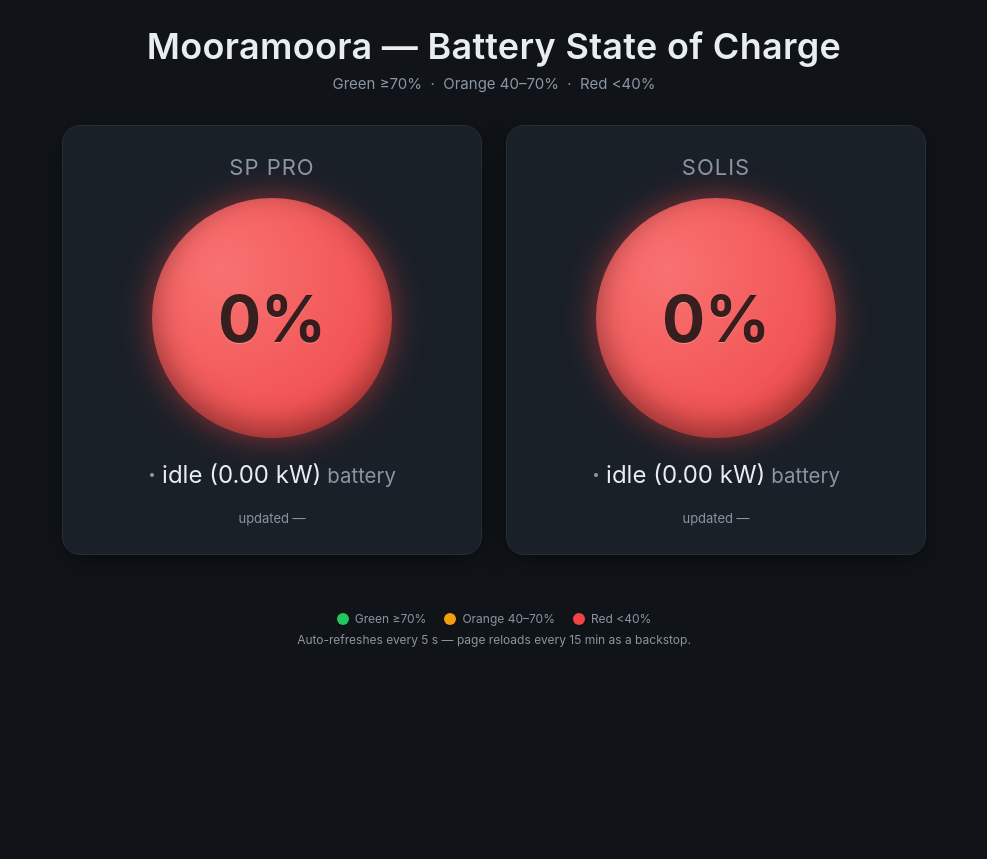
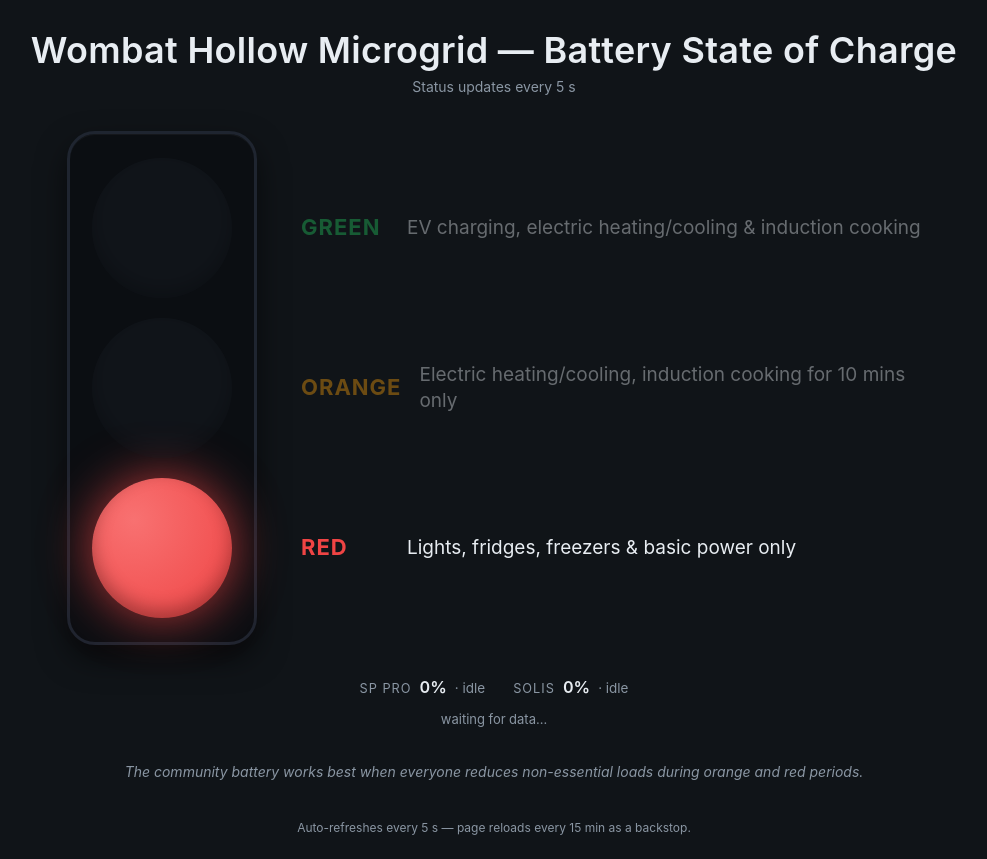
Before and after one commit to glenmo/soc_traffic_light, a Flask app: page / in a window 1280 px wide. Shown: the whole page, without its empty margins (146-1133 px from the left). Before the commit the page ends 647 px from the top, so only its background shows below. Run offline with Flask 3, Linux system fonts and the light colour scheme.

Commit message:
Traffic light redesign, Solis dual-battery SOC, upstream path fallback
Changes made on pignus in May 2026 and never committed:
- index.html: single traffic-light housing with guidance rows and an
  offline banner, replacing the two per-inverter cards.
- Solis SOC is the average of battery_soc and bms2_battery_soc.
- Try /api/solis/data, then fall back to legacy /api/data on 404.
- Accept battery_w (SP Pro selpi reader) as battery power.
- online = "have a SOC value" instead of upstream _read_ok, which
  flapped on any failed register batch.
- Default site name "Wombat Hollow Microgrid".

Co-Authored-By: Claude Opus 5.5 <noreply@anthropic.com>

```diff
--- a/app.py
+++ b/app.py
@@ -69,7 +69,7 @@ class Config:
     request_timeout = 4  # seconds per upstream HTTP call
     green_min = 70
     orange_min = 40
-    site_name = "Mooramoora"
+    site_name = "Wombat Hollow Microgrid"
 
 
 CONFIG = Config()
@@ -83,6 +83,15 @@ class UpstreamPoller:
     and caches the latest decoded SOC + power per inverter."""
 
     DEVICES = ("sppro", "solis")
+
+    # Upstream paths to try for each device, in order. Falls back to the
+    # next path if the previous returns 404. Earlier versions of
+    # microgrid_remote_monitor only had the legacy /api/data route for
+    # Solis (no /api/solis/data), hence the fallback.
+    DEVICE_PATHS = {
+        "sppro": ("/api/sppro/data",),
+        "solis": ("/api/solis/data", "/api/data"),
+    }
 
     def __init__(self, upstream: str, poll_interval: int, request_timeout: int):
         self.upstream = upstream.rstrip("/")
@@ -105,36 +114,72 @@ class UpstreamPoller:
         }
 
     def _fetch_one(self, device: str) -> dict:
-        url = f"{self.upstream}/api/{device}/data"
-        try:
-            r = requests.get(url, timeout=self.request_timeout)
-            r.raise_for_status()
-            payload = r.json()
-        except Exception as e:
+        paths = self.DEVICE_PATHS.get(device, (f"/api/{device}/data",))
+        payload = None
+        last_error = None
+        for path in paths:
+            url = f"{self.upstream}{path}"
+            try:
+                r = requests.get(url, timeout=self.request_timeout)
+                # On 404, transparently fall through to the next path
+                if r.status_code == 404:
+                    last_error = f"HTTP 404 at {path}"
+                    continue
+                r.raise_for_status()
+                payload = r.json()
+                last_error = None
+                break
+            except Exception as e:
+                last_error = f"{type(e).__name__}: {e}"
+                # On any non-404 error don't keep retrying alternate paths —
+                # they're almost certainly the same network problem.
+                break
+        if payload is None:
             return {**self._empty_state(),
                     "polled_at": datetime.now(timezone.utc).isoformat(),
-                    "error": f"{type(e).__name__}: {e}"}
+                    "error": last_error or "no payload"}
 
         # The Solis/SP Pro endpoints return a flat dict keyed by register name.
         # `battery_soc` is %, `battery_power` is W (signed: + charge, - discharge).
         soc = payload.get("battery_soc")
+
+        # Solis has two batteries — average their SOCs so the light reflects
+        # overall pack state rather than just battery 1.
+        #   - battery 1 SOC: battery_soc
+        #   - battery 2 SOC: bms2_battery_soc  (different field naming on the
+        #                                       Solis selpi-style reader)
+        if device == "solis":
+            b2_soc = payload.get("bms2_battery_soc")
+            if b2_soc is not None and soc is not None:
+                soc = (float(soc) + float(b2_soc)) / 2.0
+
         power = payload.get("battery_power")
-        # Some SP Pro variants expose kW instead of W under a different key —
-        # be defensive.
+        # Different readers expose battery power under different keys:
+        #   - Solis Modbus reader:  battery_power  (W, signed: + charge, - discharge)
+        #   - SP Pro selpi reader:  battery_w      (W, signed: + charge, - discharge)
+        # Be defensive — check the common variants in priority order.
         if power is None:
-            for alt in ("battery_power_kw", "batt_power", "battery_power_w"):
+            for alt in ("battery_w", "battery_power_w",
+                        "batt_power", "battery_power_kw"):
                 if alt in payload:
                     power = payload[alt]
                     if alt == "battery_power_kw":
                         power = power * 1000.0
                     break
 
+        # `online` was previously taken from the upstream `_read_ok` flag,
+        # but rubberduck's Solis reader sets _read_ok=False on *any* failed
+        # register batch, even when the previous SOC value is still in the
+        # dict and valid. With ~5% batch failure that flapped the banner
+        # constantly. Use "do we have a SOC number" as the online signal
+        # instead — the dashboard JS already handles staleness separately
+        # via the polled_at freshness check.
         return {
             "soc": float(soc) if soc is not None else None,
             "power_w": float(power) if power is not None else None,
             "fetched_at": payload.get("_timestamp"),
             "polled_at": datetime.now(timezone.utc).isoformat(),
-            "online": payload.get("_read_ok", soc is not None),
+            "online": soc is not None,
             "error": None,
         }
 
@@ -260,7 +305,7 @@ def main():
                         help="SOC %% at which light goes green (default: 70)")
     parser.add_argument("--orange-min", type=int, default=40,
                         help="SOC %% at which light goes orange (default: 40)")
-    parser.add_argument("--site-name", default="Mooramoora",
+    parser.add_argument("--site-name", default="Wombat Hollow Microgrid",
                         help="Site name shown in the header (default: Mooramoora)")
     parser.add_argument("--debug", action="store_true",
                         help="Flask debug mode")
--- a/templates/index.html
+++ b/templates/index.html
@@ -4,7 +4,7 @@
 <meta charset="utf-8">
 <meta name="viewport" content="width=device-width,initial-scale=1">
 <meta http-equiv="refresh" content="900">
-<title>{{ site_name }} — Battery SOC</title>
+<title>{{ site_name }} — Battery State of Charge</title>
 <style>
   :root {
     --bg: #101418;
@@ -15,7 +15,7 @@
     --green: #22c55e;
     --orange: #f59e0b;
     --red: #ef4444;
-    --grey: #4b5563;
+    --grey: #2a323d;
   }
   * { box-sizing: border-box; }
   html, body {
@@ -26,98 +26,166 @@
   }
   header {
     text-align: center;
-    padding: 24px 16px 8px;
+    padding: 28px 16px 8px;
   }
   header h1 {
-    margin: 0; font-size: clamp(20px, 4vw, 36px); font-weight: 600;
+    margin: 0; font-size: clamp(22px, 4vw, 36px); font-weight: 600;
     letter-spacing: 0.3px;
   }
   header .subtitle {
-    color: var(--muted); font-size: clamp(12px, 1.6vw, 15px);
+    color: var(--muted); font-size: clamp(12px, 1.6vw, 14px);
     margin-top: 6px;
   }
-  main {
-    display: flex; flex-wrap: wrap; gap: 24px;
-    justify-content: center; align-items: stretch;
-    padding: 24px 16px 32px;
-  }
-  .card {
-    background: var(--panel);
-    border: 1px solid var(--panel-border);
-    border-radius: 18px;
-    padding: 28px 24px;
-    width: min(420px, 92vw);
-    text-align: center;
-    box-shadow: 0 8px 24px rgba(0,0,0,0.35);
-  }
-  .card.stale { opacity: 0.55; }
-  .device-name {
-    font-size: clamp(18px, 2.4vw, 22px);
-    color: var(--muted); margin: 0 0 18px;
-    text-transform: uppercase; letter-spacing: 1px;
-  }
-  .light {
-    width: clamp(180px, 30vw, 240px); height: clamp(180px, 30vw, 240px);
-    border-radius: 50%;
-    margin: 0 auto;
-    background: var(--grey);
-    box-shadow: 0 0 0 8px rgba(255,255,255,0.04),
-                inset 0 -10px 30px rgba(0,0,0,0.45);
-    transition: background 0.3s ease, box-shadow 0.3s ease;
-    display: flex; align-items: center; justify-content: center;
-    position: relative;
-  }
-  .light .soc {
-    font-size: clamp(36px, 8vw, 64px);
-    font-weight: 700;
-    color: rgba(0,0,0,0.78);
-    text-shadow: 0 1px 0 rgba(255,255,255,0.25);
-  }
-  .light.green  { background: radial-gradient(circle at 30% 30%, #4ade80, var(--green)); box-shadow: 0 0 32px rgba(34,197,94,0.55), inset 0 -10px 30px rgba(0,0,0,0.4); }
-  .light.orange { background: radial-gradient(circle at 30% 30%, #fbbf24, var(--orange)); box-shadow: 0 0 32px rgba(245,158,11,0.55), inset 0 -10px 30px rgba(0,0,0,0.4); }
-  .light.red    { background: radial-gradient(circle at 30% 30%, #f87171, var(--red));    box-shadow: 0 0 32px rgba(239,68,68,0.55),  inset 0 -10px 30px rgba(0,0,0,0.4); }
-  .light.unknown { background: var(--grey); }
-  .power {
-    margin-top: 22px;
-    font-size: clamp(18px, 2.4vw, 24px);
-    min-height: 1.5em;
-  }
-  .power .arrow {
-    display: inline-block;
-    margin-right: 6px;
-    font-weight: 700;
-  }
-  .power.charging   .arrow { color: var(--green); }
-  .power.discharging .arrow { color: var(--orange); }
-  .power.idle       .arrow { color: var(--muted); }
-  .power .label { color: var(--muted); margin-left: 6px; font-size: 0.85em; }
-  .timestamp {
-    margin-top: 14px; color: var(--muted);
-    font-size: clamp(11px, 1.4vw, 13px); font-variant-numeric: tabular-nums;
-  }
+
   .offline-banner {
     background: var(--red); color: white; text-align: center;
     padding: 10px; font-weight: 600; letter-spacing: 0.5px;
     display: none;
   }
   .offline-banner.show { display: block; }
+
+  /* Main: big traffic light + guidance rows */
+  main {
+    padding: 28px 16px 16px;
+    max-width: 1100px;
+    margin: 0 auto;
+  }
+  .traffic-display {
+    display: flex;
+    align-items: stretch;
+    justify-content: center;
+    gap: 44px;
+    flex-wrap: wrap;
+  }
+  .traffic-housing {
+    background: #0b0e12;
+    border: 3px solid #1f2530;
+    border-radius: 28px;
+    padding: 24px 22px;
+    display: flex;
+    flex-direction: column;
+    gap: 20px;
+    flex-shrink: 0;
+    box-shadow: 0 14px 30px rgba(0,0,0,0.55), inset 0 1px 0 rgba(255,255,255,0.04);
+  }
+  .t-light {
+    width: clamp(100px, 14vw, 140px);
+    height: clamp(100px, 14vw, 140px);
+    border-radius: 50%;
+    background: var(--grey);
+    box-shadow: inset 0 -8px 18px rgba(0,0,0,0.5);
+    transition: background 0.4s ease, box-shadow 0.4s ease, opacity 0.4s ease;
+    opacity: 0.18;
+  }
+  .t-light.green.active {
+    background: radial-gradient(circle at 30% 30%, #4ade80, var(--green));
+    box-shadow: 0 0 50px rgba(34,197,94,0.75), inset 0 -8px 18px rgba(0,0,0,0.3);
+    opacity: 1;
+  }
+  .t-light.orange.active {
+    background: radial-gradient(circle at 30% 30%, #fbbf24, var(--orange));
+    box-shadow: 0 0 50px rgba(245,158,11,0.75), inset 0 -8px 18px rgba(0,0,0,0.3);
+    opacity: 1;
+  }
+  .t-light.red.active {
+    background: radial-gradient(circle at 30% 30%, #f87171, var(--red));
+    box-shadow: 0 0 50px rgba(239,68,68,0.75), inset 0 -8px 18px rgba(0,0,0,0.3);
+    opacity: 1;
+  }
+
+  .traffic-rows {
+    display: flex;
+    flex-direction: column;
+    justify-content: center;
+    gap: 20px;
+    max-width: 620px;
+    flex: 1;
+  }
+  .traffic-row {
+    display: flex;
+    align-items: center;
+    gap: 18px;
+    min-height: clamp(100px, 14vw, 140px);
+    font-size: clamp(16px, 2vw, 19px);
+    line-height: 1.35;
+    transition: opacity 0.4s ease;
+    opacity: 0.4;
+  }
+  .traffic-row.active {
+    opacity: 1;
+  }
+  .t-label {
+    font-weight: 700;
+    font-size: clamp(18px, 2.4vw, 22px);
+    letter-spacing: 1px;
+    flex-shrink: 0;
+    text-transform: uppercase;
+    min-width: 88px;
+  }
+  .t-row-green  .t-label { color: var(--green); }
+  .t-row-orange .t-label { color: var(--orange); }
+  .t-row-red    .t-label { color: var(--red); }
+  .t-desc {
+    color: var(--text);
+  }
+
+  /* Small inverter status row */
+  .inverter-mini-row {
+    display: flex;
+    justify-content: center;
+    gap: 28px;
+    flex-wrap: wrap;
+    margin-top: 32px;
+    color: var(--muted);
+    font-size: clamp(13px, 1.6vw, 15px);
+  }
+  .inverter-mini {
+    display: inline-flex;
+    align-items: baseline;
+    gap: 8px;
+  }
+  .inverter-mini .mini-label {
+    text-transform: uppercase;
+    letter-spacing: 1px;
+    color: var(--muted);
+    font-size: 0.85em;
+  }
+  .inverter-mini .mini-soc {
+    color: var(--text);
+    font-weight: 600;
+    font-size: 1.1em;
+    font-variant-numeric: tabular-nums;
+  }
+  .inverter-mini .mini-power {
+    color: var(--muted);
+    font-size: 0.9em;
+  }
+  .inverter-mini.stale { opacity: 0.55; }
+  .timestamp {
+    text-align: center; color: var(--muted);
+    font-size: clamp(11px, 1.4vw, 13px); margin-top: 14px;
+    font-variant-numeric: tabular-nums;
+  }
+
+  .traffic-footer {
+    text-align: center;
+    color: var(--muted);
+    font-size: clamp(13px, 1.6vw, 14px);
+    margin: 36px 16px 0;
+    font-style: italic;
+  }
+
   footer {
-    text-align: center; padding: 16px;
+    text-align: center; padding: 24px 16px;
     color: var(--muted); font-size: 12px;
   }
-  .legend {
-    display: flex; gap: 18px; justify-content: center; flex-wrap: wrap;
-    margin-top: 8px;
+
+  @media (max-width: 640px) {
+    .traffic-display { flex-direction: column; align-items: center; gap: 24px; }
+    .traffic-rows { max-width: none; width: 100%; }
+    .traffic-row { min-height: auto; flex-direction: column; align-items: flex-start; gap: 4px; }
+    .t-label { min-width: 0; }
   }
-  .legend span {
-    display: inline-flex; align-items: center; gap: 6px;
-  }
-  .legend i {
-    width: 12px; height: 12px; border-radius: 50%; display: inline-block;
-  }
-  .legend .g { background: var(--green); }
-  .legend .o { background: var(--orange); }
-  .legend .r { background: var(--red); }
 </style>
 </head>
 <body>
@@ -127,47 +195,104 @@
 <header>
   <h1>{{ site_name }} — Battery State of Charge</h1>
   <div class="subtitle">
-    Green ≥{{ green_min }}% &nbsp;·&nbsp; Orange {{ orange_min }}–{{ green_min }}% &nbsp;·&nbsp; Red &lt;{{ orange_min }}%
+    Status updates every 5 s
   </div>
 </header>
 
 <main>
-  <section class="card" id="card-sppro">
-    <p class="device-name">SP Pro</p>
-    <div class="light unknown" id="light-sppro"><div class="soc" id="soc-sppro">—</div></div>
-    <div class="power idle" id="power-sppro"><span class="arrow">·</span><span id="power-val-sppro">—</span><span class="label">battery</span></div>
-    <div class="timestamp" id="ts-sppro">waiting for data…</div>
-  </section>
+  <div class="traffic-display">
+    <div class="traffic-housing" aria-hidden="true">
+      <div class="t-light green"  id="light-green"></div>
+      <div class="t-light orange" id="light-orange"></div>
+      <div class="t-light red"    id="light-red"></div>
+    </div>
 
-  <section class="card" id="card-solis">
-    <p class="device-name">Solis</p>
-    <div class="light unknown" id="light-solis"><div class="soc" id="soc-solis">—</div></div>
-    <div class="power idle" id="power-solis"><span class="arrow">·</span><span id="power-val-solis">—</span><span class="label">battery</span></div>
-    <div class="timestamp" id="ts-solis">waiting for data…</div>
-  </section>
+    <div class="traffic-rows">
+      <div class="traffic-row t-row-green" id="row-green">
+        <span class="t-label">Green</span>
+        <span class="t-desc">EV charging, electric heating/cooling &amp; induction cooking</span>
+      </div>
+      <div class="traffic-row t-row-orange" id="row-orange">
+        <span class="t-label">Orange</span>
+        <span class="t-desc">Electric heating/cooling, induction cooking for 10 mins only</span>
+      </div>
+      <div class="traffic-row t-row-red" id="row-red">
+        <span class="t-label">Red</span>
+        <span class="t-desc">Lights, fridges, freezers &amp; basic power only</span>
+      </div>
+    </div>
+  </div>
+
+  <div class="inverter-mini-row">
+    <div class="inverter-mini" id="mini-sppro">
+      <span class="mini-label">SP Pro</span>
+      <span class="mini-soc"   id="mini-soc-sppro">—%</span>
+      <span class="mini-power" id="mini-power-sppro">—</span>
+    </div>
+    <div class="inverter-mini" id="mini-solis">
+      <span class="mini-label">Solis</span>
+      <span class="mini-soc"   id="mini-soc-solis">—%</span>
+      <span class="mini-power" id="mini-power-solis">—</span>
+    </div>
+  </div>
+
+  <div class="timestamp" id="last-update">waiting for data…</div>
+
+  <p class="traffic-footer">
+    The community battery works best when everyone reduces non-essential loads during orange and red periods.
+  </p>
 </main>
 
 <footer>
-  <div class="legend">
-    <span><i class="g"></i> Green ≥{{ green_min }}%</span>
-    <span><i class="o"></i> Orange {{ orange_min }}–{{ green_min }}%</span>
-    <span><i class="r"></i> Red &lt;{{ orange_min }}%</span>
-  </div>
-  <div style="margin-top:6px;">Auto-refreshes every 5 s — page reloads every 15 min as a backstop.</div>
+  Auto-refreshes every 5 s — page reloads every 15 min as a backstop.
 </footer>
 
 <script>
 (function () {
   const POLL_MS = 5000;
-  const STALE_AFTER_MS = 60 * 1000;     // dim a device whose data hasn't moved in 60 s
-  const WATCHDOG_MS    = 120 * 1000;    // force-reload page if no successful fetch in 2 min
+  const STALE_AFTER_MS = 60 * 1000;
+  const WATCHDOG_MS    = 120 * 1000;
+  let lastSuccessfulFetch = Date.now();
 
-  let lastSuccessfulFetch = Date.now();
+  // Per the formula:
+  //   Green  : SP Pro >= 70 AND Solis >= 70
+  //   Orange : SP Pro >= 70 AND Solis 40-70
+  //   Red    : SP Pro <  70 AND Solis <  40
+  //   Fallback for uncovered combinations: orange (moderate concern)
+  //
+  // Degraded modes:
+  //   - If only one inverter is reporting (e.g. SP Pro is down), use just
+  //     that inverter's SOC against the standard thresholds. Better to show
+  //     a colour from partial data than to leave the light dark.
+  //   - If neither is reporting, return "unknown" and leave the light dark.
+  function socThresholdStatus(soc) {
+    if (soc >= 70) return "green";
+    if (soc >= 40) return "orange";
+    return "red";
+  }
+  function overallStatus(sppro, solis) {
+    const haveSppro = (sppro !== null && sppro !== undefined);
+    const haveSolis = (solis !== null && solis !== undefined);
+    if (!haveSppro && !haveSolis) return "unknown";
+    if (!haveSppro) return socThresholdStatus(solis);
+    if (!haveSolis) return socThresholdStatus(sppro);
+    // Both reporting — apply the combined formula
+    if (sppro >= 70 && solis >= 70) return "green";
+    if (sppro <  70 && solis <  40) return "red";
+    if (sppro >= 70 && solis >= 40 && solis < 70) return "orange";
+    // Any other combination — escalate to red if either is critically low,
+    // otherwise orange as a moderate-concern fallback.
+    if (sppro < 40 || solis < 40) return "red";
+    return "orange";
+  }
 
   function fmtPower(w) {
     if (w === null || w === undefined || isNaN(w)) return "—";
     const kw = w / 1000;
-    return Math.abs(kw).toFixed(2) + " kW";
+    if (Math.abs(kw) < 0.05) return "idle";
+    const arrow = w > 0 ? "▲" : "▼";
+    const verb  = w > 0 ? "charging" : "discharging";
+    return `${arrow} ${Math.abs(kw).toFixed(2)} kW ${verb}`;
   }
 
   function fmtAge(iso) {
@@ -180,60 +305,31 @@
     return Math.round(ageSec / 3600) + "h ago";
   }
 
-  function renderDevice(key, dev) {
-    const card  = document.getElementById("card-" + key);
-    const light = document.getElementById("light-" + key);
-    const soc   = document.getElementById("soc-" + key);
-    const power = document.getElementById("power-" + key);
-    const pval  = document.getElementById("power-val-" + key);
-    const ts    = document.getElementById("ts-" + key);
+  function setActive(status) {
+    for (const c of ["green", "orange", "red"]) {
+      const light = document.getElementById("light-" + c);
+      const row   = document.getElementById("row-" + c);
+      const isActive = (status === c);
+      if (light) light.classList.toggle("active", isActive);
+      if (row)   row.classList.toggle("active", isActive);
+    }
+  }
 
-    // Light + SOC number
-    light.classList.remove("green", "orange", "red", "unknown");
-    light.classList.add(dev.status || "unknown");
+  function renderMini(key, dev) {
+    const card  = document.getElementById("mini-" + key);
+    const soc   = document.getElementById("mini-soc-" + key);
+    const power = document.getElementById("mini-power-" + key);
     soc.textContent = (dev.soc === null || dev.soc === undefined)
-      ? "—"
-      : Math.round(dev.soc) + "%";
+      ? "—%" : Math.round(dev.soc) + "%";
+    power.textContent = "· " + fmtPower(dev.power_w);
 
-    // Battery power
-    power.classList.remove("charging", "discharging", "idle");
-    const arrow = power.querySelector(".arrow");
-    if (dev.power_w === null || dev.power_w === undefined || isNaN(dev.power_w)) {
-      power.classList.add("idle");
-      arrow.textContent = "·";
-      pval.textContent = "—";
-    } else if (dev.power_w > 50) {            // charging
-      power.classList.add("charging");
-      arrow.textContent = "▲";
-      pval.textContent = fmtPower(dev.power_w) + " charging";
-    } else if (dev.power_w < -50) {           // discharging
-      power.classList.add("discharging");
-      arrow.textContent = "▼";
-      pval.textContent = fmtPower(dev.power_w) + " discharging";
-    } else {
-      power.classList.add("idle");
-      arrow.textContent = "·";
-      pval.textContent = "idle (" + fmtPower(dev.power_w) + ")";
-    }
-
-    // Timestamp + staleness
     const stampStr = dev.fetched_at || dev.polled_at;
     let stale = false;
     if (stampStr) {
       const stampMs = new Date(stampStr).getTime();
       stale = !isNaN(stampMs) && (Date.now() - stampMs) > STALE_AFTER_MS;
-    } else {
-      stale = true;
     }
     card.classList.toggle("stale", stale || !dev.online);
-
-    if (dev.error) {
-      ts.textContent = "error: " + dev.error;
-    } else if (!dev.online && dev.soc === null) {
-      ts.textContent = "no data from upstream";
-    } else {
-      ts.textContent = "updated " + fmtAge(stampStr);
-    }
   }
 
   async function refresh() {
@@ -241,10 +337,24 @@
       const r = await fetch("/api/soc?_=" + Date.now(), { cache: "no-store" });
       if (!r.ok) throw new Error("HTTP " + r.status);
       const data = await r.json();
-      renderDevice("sppro", data.devices.sppro);
-      renderDevice("solis", data.devices.solis);
 
-      const allOk = data.devices.sppro.online || data.devices.solis.online;
+      const sppro = data.devices.sppro;
+      const solis = data.devices.solis;
+
+      renderMini("sppro", sppro);
+      renderMini("solis", solis);
+
+      const status = overallStatus(sppro.soc, solis.soc);
+      setActive(status);
+
+      const newest = [sppro.fetched_at, solis.fetched_at]
+        .filter(Boolean)
+        .map(s => new Date(s).getTime())
+        .sort((a, b) => b - a)[0];
+      document.getElementById("last-update").textContent =
+        newest ? "Updated " + fmtAge(new Date(newest).toISOString()) : "waiting for data…";
+
+      const allOk = sppro.online || solis.online;
       document.getElementById("offline-banner").classList.toggle("show", !allOk);
 
       lastSuccessfulFetch = Date.now();
@@ -254,10 +364,9 @@
     }
   }
 
-  // Watchdog — if we go too long without a successful fetch, reload the page
   setInterval(() => {
     if (Date.now() - lastSuccessfulFetch > WATCHDOG_MS) {
-      console.warn("Watchdog: no successful fetch in " + WATCHDOG_MS + "ms — reloading");
+      console.warn("Watchdog: no successful fetch — reloading");
       location.reload();
     }
   }, 10000);
```
